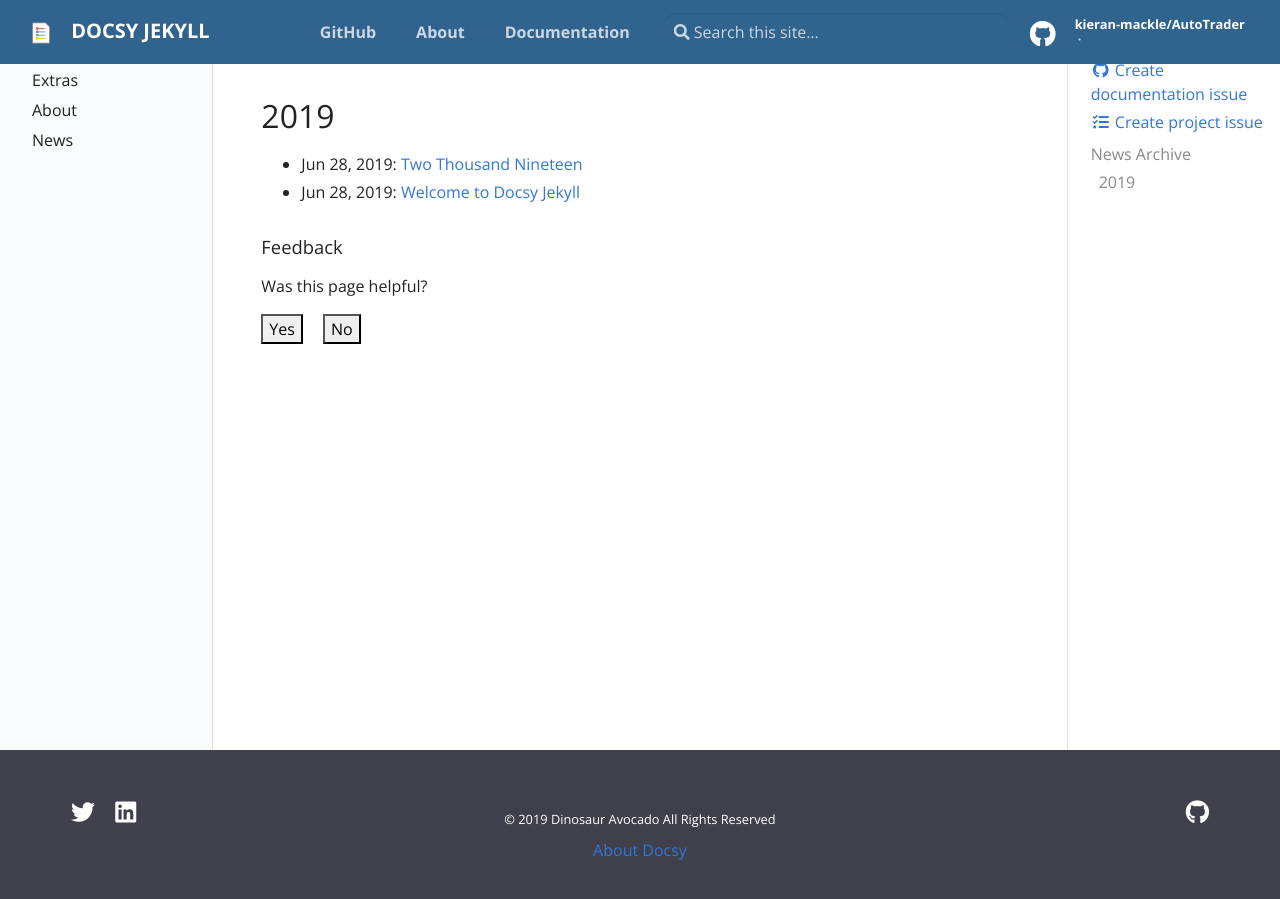
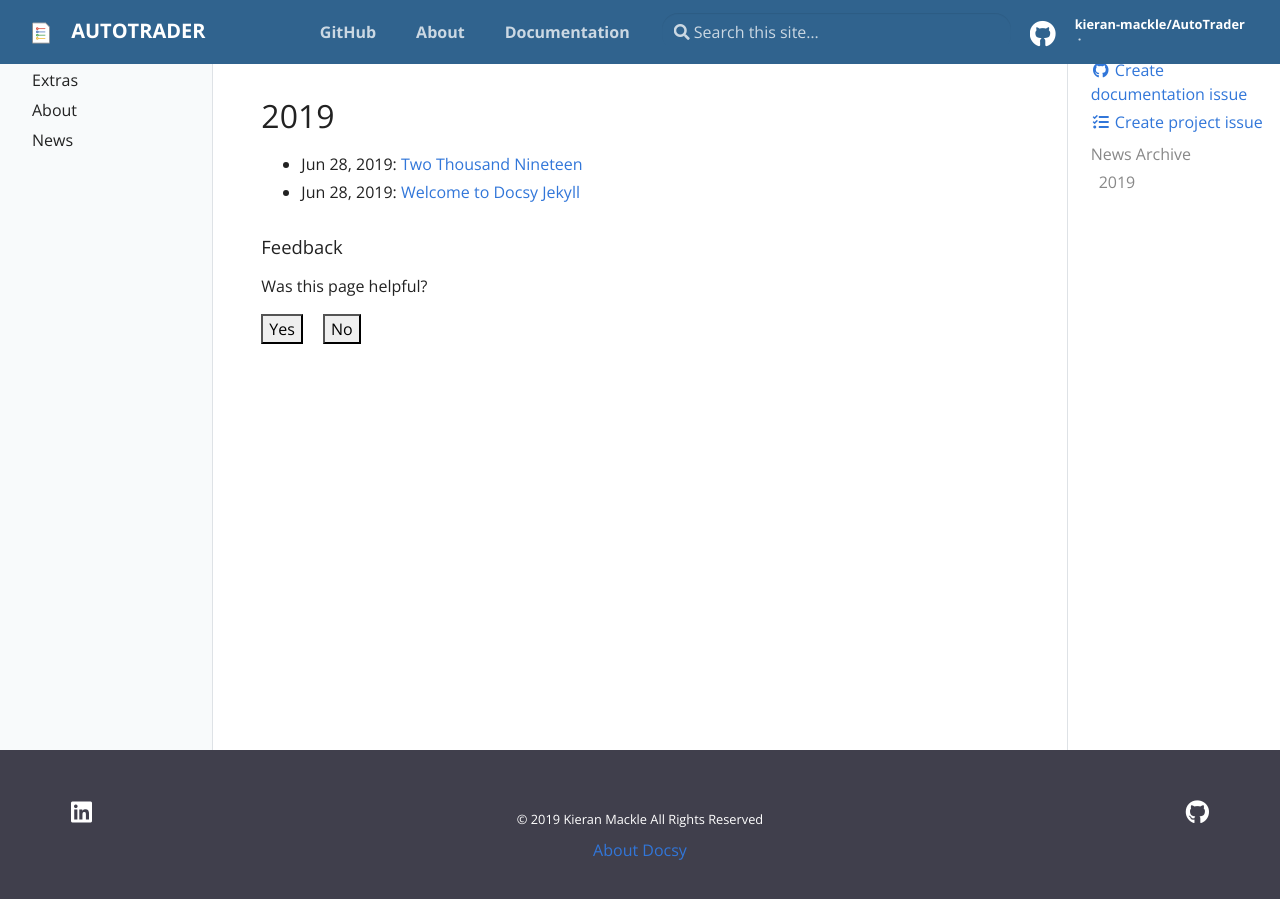
Before and after one commit to kieran-mackle/AutoTrader, a Jekyll site: the page built from docs/pages/archive.md, in a window 1280 px wide and 900 px high, scrolled down 134 px. Built offline with Jekyll 4.4.1, drawn with Linux system fonts in a browser that asks for light colours; some of the changed lines change nothing that is shown.

Commit message:
Update _config.yml

```diff
--- a/docs/_config.yml
+++ b/docs/_config.yml
@@ -14,13 +14,12 @@
 # You can create any custom variable you would like, and they will be accessible
 # in the templates via {{ site.myvariable }}.
 
-title: Docsy Jekyll
-email: your-email@domain.com
-author: Dinosaur Avocado
+title: AutoTrader
+email: kemackle98@gmail.com
+author: Kieran Mackle
 description: > # this means to ignore newlines until "baseurl:"
-  Write an awesome description for your new site here. You can edit this
-  line in _config.yml. It will appear in your document head meta (for
-  Google search results) and in your feed.xml site description.
+  AutoTrader is a platform for developing, optimising and deploying
+  automated trading strategies.
 
 # DO NOT CHANGE THE LINE OF THIS FILE without editing .circleci/circle_urls.sh
 baseurl: "/AutoTrader" # the subpath of your site, e.g. /blog
@@ -35,9 +34,9 @@
 github_branch: "main"
 
 # Optional
-twitter: vsoch
+#twitter: vsoch
 linkedin: Kieran Mackle
-dockerhub: vanessa
+#dockerhub: vanessa
 
 # Should there be feedback buttons at the bottom of pages?
 feedback: true
```
